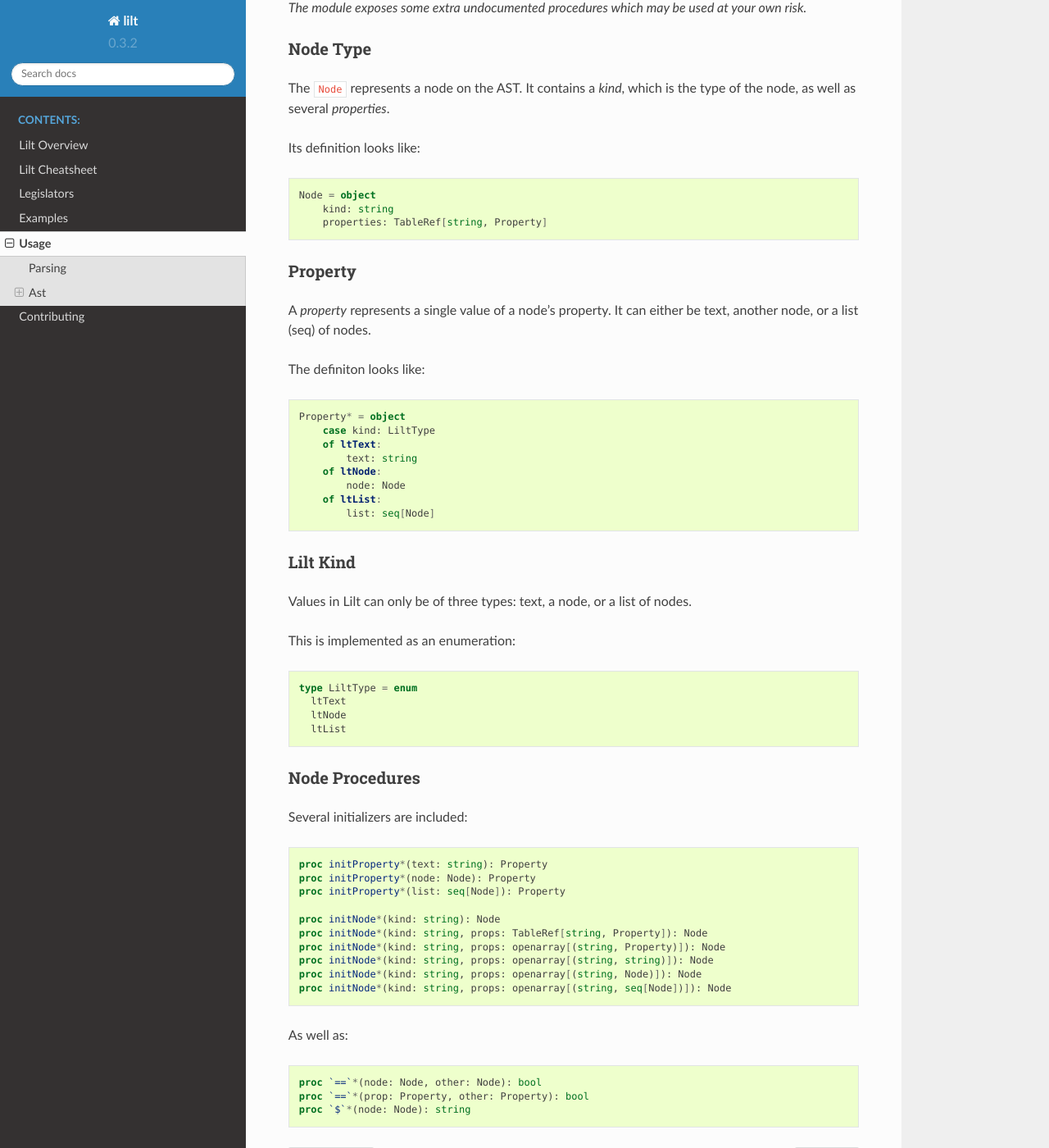
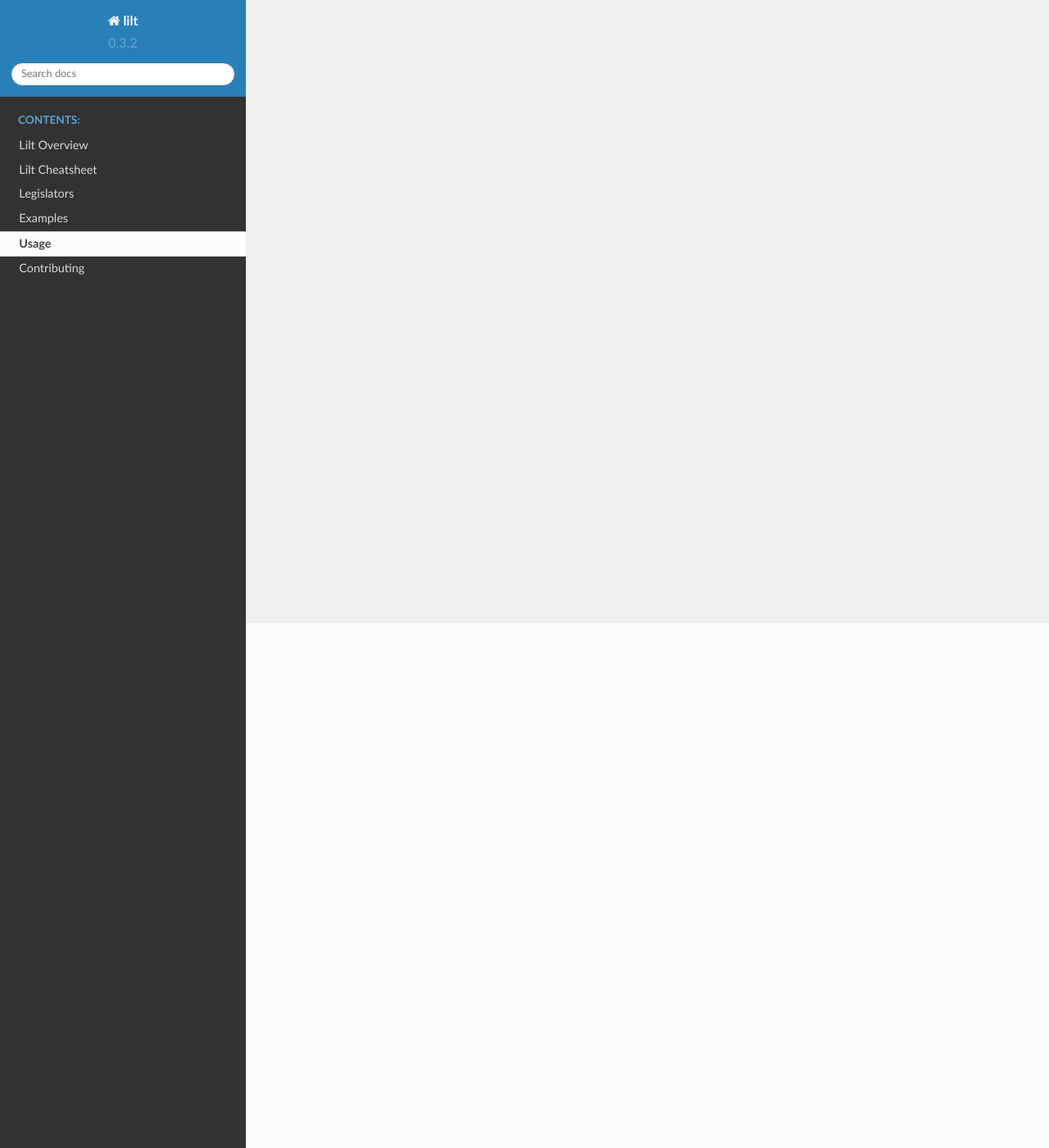
Before and after one commit to Quelklef/lilt, a Sphinx documentation site: the page built from docs/usage.rst, in a window 1280 px wide and 1400 px high, scrolled down 640 px. Shown: the whole window at 82% size. Built offline with Sphinx 7.4.7 and the Read the Docs theme 2.0.0, drawn with Linux system fonts in a browser that asks for light colours; some of the changed text lies outside the part shown.

Commit message:
Code qual / refactoring; next up: public API

```diff
--- a/docs/usage.rst
+++ b/docs/usage.rst
@@ -6,86 +6,4 @@ Usage
 
 Lilt is on nimble. A simple `nimble refresh` will download or update the package.
 
-
-Parsing
--------
-
-:code:`import lilt` will only import one thing:
-
-:code:`proc makeParser*(code: string): proc(text: string): Node`
-
-The :code:`Node` type is from the ast import below.
-
-:code:`makeParser` accepts a Lilt specification and generates a parser for it. This parser is returned as the form of a proc mapping :code:`text` to a :code:`Node` (an AST).
-
-Ast
----
-
-:code:`import lilt.inner_ast`\* will expose the following:
-
-\* This will eventually be renamed to something less arcane, like "ast"
-
-*The module exposes some extra undocumented procedures which may be used at your own risk.*
-
-Node Type
-~~~~~~~~~
-
-The :code:`Node` represents a node on the AST. It contains a *kind*, which is the type of the node, as well as several *properties*.
-
-Its definition looks like::
-
-    Node = object
-        kind: string
-        properties: TableRef[string, Property]
-
-
-Property
-~~~~~~~~
-
-A *property* represents a single value of a node's property. It can either be text, another node, or a list (seq) of nodes.
-
-The definiton looks like::
-
-    Property* = object
-        case kind: LiltType
-        of ltText:
-            text: string
-        of ltNode:
-            node: Node
-        of ltList:
-            list: seq[Node]
-
-Lilt Kind
-~~~~~~~~~
-
-Values in Lilt can only be of three types: text, a node, or a list of nodes.
-
-This is implemented as an enumeration::
-
-    type LiltType = enum
-      ltText
-      ltNode
-      ltList
-
-
-Node Procedures
-~~~~~~~~~~~~~~~
-
-Several initializers are included::
-
-    proc initProperty*(text: string): Property
-    proc initProperty*(node: Node): Property
-    proc initProperty*(list: seq[Node]): Property
-
-    proc initNode*(kind: string): Node
-    proc initNode*(kind: string, props: TableRef[string, Property]): Node
-    proc initNode*(kind: string, props: openarray[(string, Property)]): Node
-    proc initNode*(kind: string, props: openarray[(string, string)]): Node
-    proc initNode*(kind: string, props: openarray[(string, Node)]): Node
-    proc initNode*(kind: string, props: openarray[(string, seq[Node])]): Node
-
-As well as::
-
-    proc `==`*(node: Node, other: Node): bool
-    proc `==`*(prop: Property, other: Property): bool
-    proc `$`*(node: Node): string
+(The public API is yet to be defined.)
```
Also changed, not shown: 12 other files.
